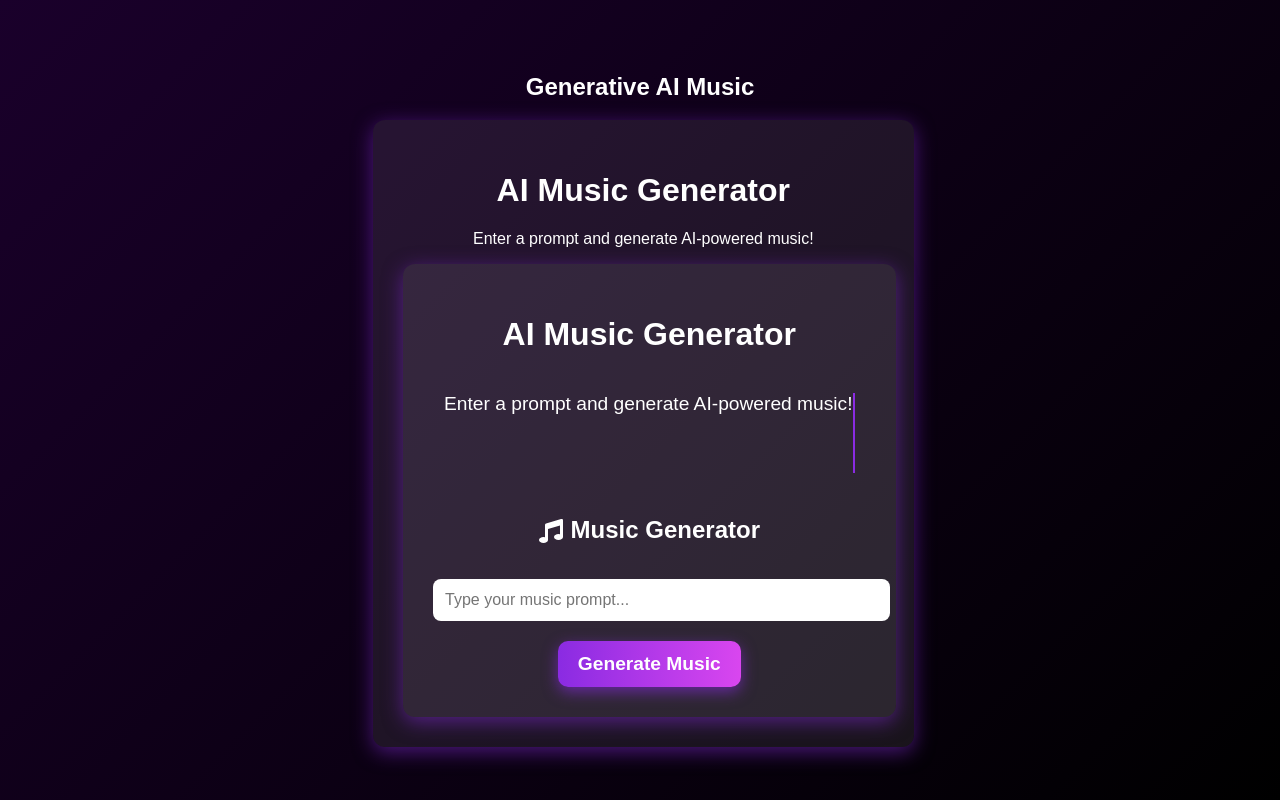
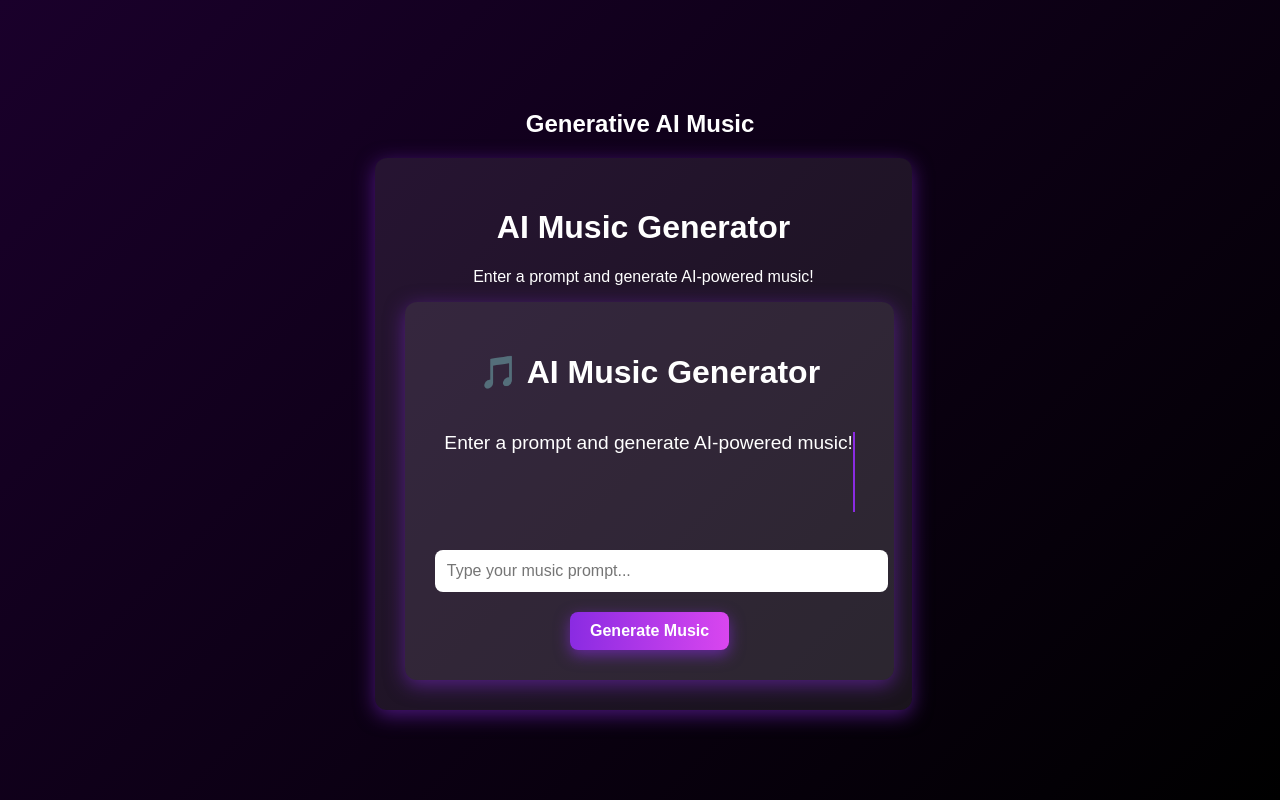
Before and after one commit to Srijan0209/AI-music-generator, a React (Vite) app in the folder frontend/: page / in a window 1280 px wide. Built offline with nearby package versions, Linux system fonts and the light colour scheme.

Commit message:
Update MusicGenerator.jsx

```diff
--- a/frontend/src/components/MusicGenerator.jsx
+++ b/frontend/src/components/MusicGenerator.jsx
@@ -28,7 +28,7 @@ const MusicGenerator = () => {
           headers: {
             "Content-Type": "application/json",
           },
-          responseType: "blob",
+          responseType: "blob", // Ensure audio is returned as a binary blob
         }
       );
 
@@ -37,7 +37,7 @@ const MusicGenerator = () => {
       setAudioSrc(audioUrl);
     } catch (err) {
       console.error("Error generating music:", err);
-      alert("Failed to generate music. See console for details.");
+      alert("Failed to generate music. Please try again later.");
     } finally {
       setLoading(false);
     }
@@ -45,14 +45,10 @@ const MusicGenerator = () => {
 
   return (
     <div className="container">
-      <h1>AI Music Generator</h1>
+      <h1>🎵 AI Music Generator</h1>
       <p className="typing-text">Enter a prompt and generate AI-powered music!</p>
 
-      <h2>
-        <FaMusic style={{ marginBottom: "-5px", marginRight: "8px" }} />
-        Music Generator
-      </h2>
-
+      <div>
         <input
           type="text"
           placeholder="Type your music prompt..."
@@ -68,9 +64,23 @@ const MusicGenerator = () => {
           }}
         />
 
-      <button onClick={handleGenerate} disabled={loading}>
+        <button
+          onClick={handleGenerate}
+          disabled={loading}
+          style={{
+            marginTop: "20px",
+            padding: "10px 20px",
+            fontSize: "1rem",
+            borderRadius: "8px",
+            cursor: "pointer",
+            background: "linear-gradient(90deg, #8A2BE2, #D946EF)",
+            color: "#fff",
+            border: "none",
+          }}
+        >
           {loading ? "Generating..." : "Generate Music"}
         </button>
+      </div>
 
       {audioSrc && (
         <div style={{ marginTop: "30px" }}>
```
Lines whose indentation alone changed are shown as unchanged.
